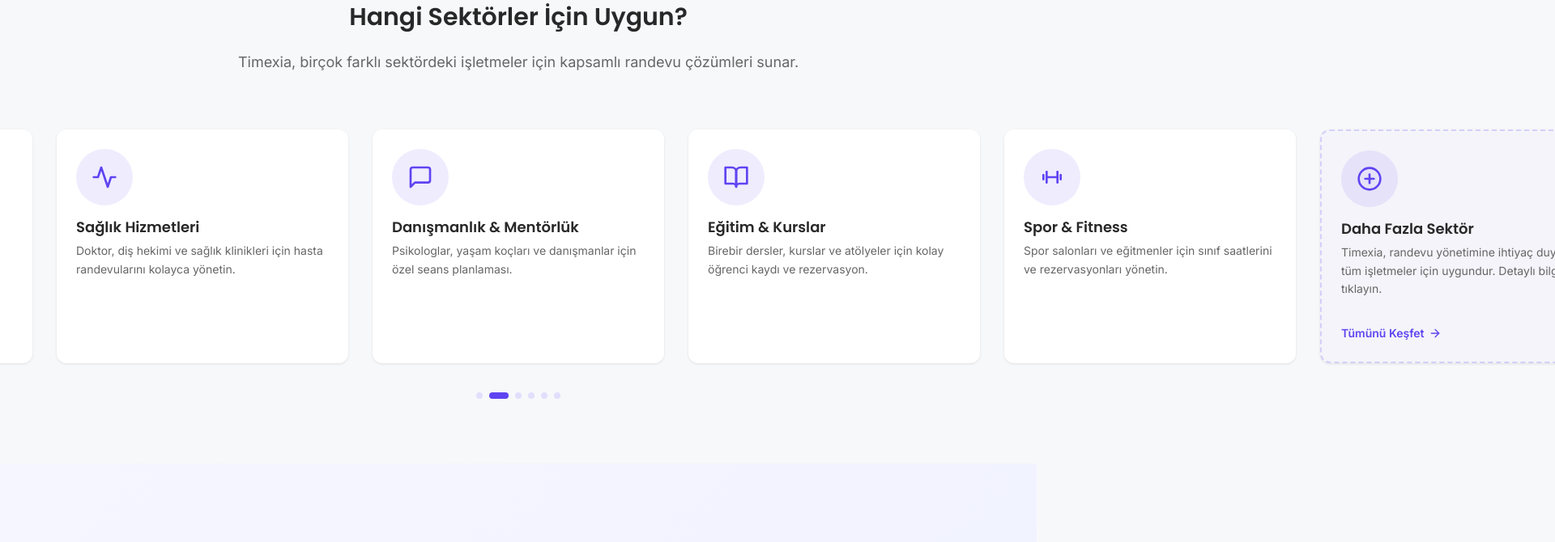
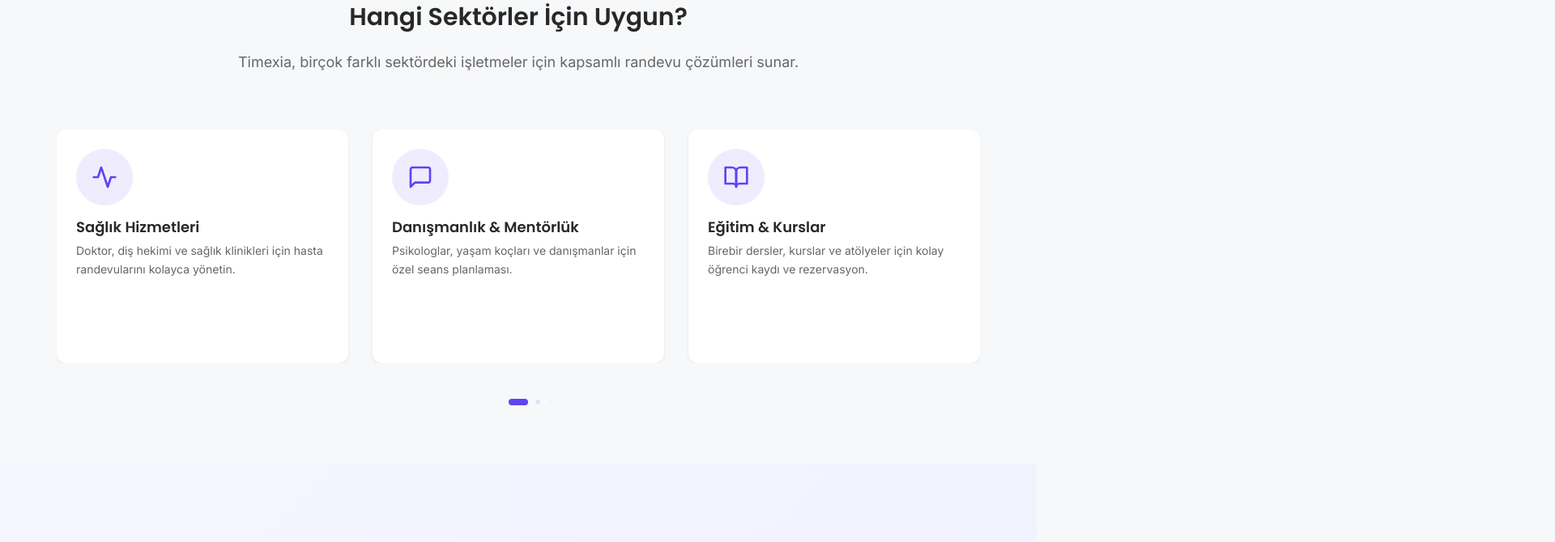
Before and after one commit to kbrbldk96/timexia, a website: page index.html in a window 1280 px wide. Shown: the part 2534-3204 px from the top of the page at 81% size, 1920 px wide, since content can reach past the window. Drawn offline with nearby package versions, Linux system fonts and the light colour scheme.

Commit message:
responsive_updated

```diff
--- a/index.html
+++ b/index.html
@@ -178,7 +178,7 @@
             <div class="shape shape-3"></div>
         </section>
 
-        <!-- Sektörler Carousel Bölümü -->
+        <!-- Sektörler Carousel Bölümü - Taşma sorununu çözen güvenli konteyner eklendi -->
         <section class="sectors">
             <div class="container">
                 <div class="section-header text-center fade-in-up">
@@ -186,8 +186,10 @@
                     <p class="section-description" data-key="sectorsDescription">Timexia birçok farklı sektörden işletme için randevu çözümleri sunar</p>
                 </div>
 
+                <!-- Slider güvenli sarmalayıcı -->
+                <div class="swiper-safe-wrapper">
                     <!-- Swiper slider -->
-                <div class="swiper-container sectors-slider fade-in-up" data-delay="200">
+                    <div class="swiper-container sectors-slider fade-in-up touch-fix" data-delay="200">
                         <div class="swiper-wrapper">
                             <!-- Sektör 1: Güzellik & Bakım -->
                             <div class="swiper-slide">
@@ -282,6 +284,7 @@
 
                         <!-- Pagination için nokta göstergeleri -->
                         <div class="swiper-pagination"></div>
+                    </div>
                 </div>
             </div>
         </section>
@@ -627,40 +630,93 @@
     <!-- Swiper.js JavaScript -->
     <script src="https://unpkg.com/swiper/swiper-bundle.min.js"></script>
     <script>
+        document.addEventListener('DOMContentLoaded', function() {
+            // Mobil cihazlarda dokunma olayını düzgün işlemek için yardımcı fonksiyon
+            function preventBodyScroll(event) {
+                if (event.target.closest('.swiper-container, .swiper-wrapper, .swiper-slide')) {
+                    event.stopPropagation();
+                }
+            }
+
+            // Dokunmatik cihazlarda scroll sorununu çözen olay dinleyicileri
+            document.addEventListener('touchstart', preventBodyScroll, { passive: false });
+            document.addEventListener('touchmove', preventBodyScroll, { passive: false });
+
             const swiper = new Swiper('.sectors-slider', {
-            slidesPerView: 3,
-            spaceBetween: 30,
-            loop: true,
+                slidesPerView: 'auto',  // 'auto' kullanarak içerik genişliğine göre ayarlama
+                centeredSlides: false,
+                spaceBetween: 20,
+                loop: false,  // Loop sorunlar yaratabilir, devre dışı bıraktık
                 autoplay: {
                     delay: 3000,
-                disableOnInteraction: false,
+                    disableOnInteraction: true,
+                    pauseOnMouseEnter: true
                 },
                 pagination: {
                     el: '.swiper-pagination',
                     clickable: true,
+                    dynamicBullets: true
                 },
-            preventClicks: false,
-            preventClicksPropagation: false,
-            simulateTouch: true,
+                // Mobil sorunları çözmek için optimize edilmiş parametreler
+                a11y: false,
+                threshold: 5,  // Çok düşük hassasiyet, yanlışlıkla kaydırmaları önler
+                touchRatio: 0.8,
+                resistanceRatio: 0,  // Direnci kaldır, sınırda fazla çekilmeyi engelle
+                preventClicks: true,
+                preventClicksPropagation: true,
+                touchMoveStopPropagation: true,
+                normalizeSlideIndex: false,
+                cssMode: true,  // Modern tarayıcılarda CSS kaydırmayı kullan (daha smooth)
                 watchSlidesProgress: true,
-            touchStartPreventDefault: false, // Bu satır dokunmatik cihazlardaki yukarı atlama sorununu çözer
+                touchEventsTarget: 'wrapper',
+                touchReleaseOnEdges: true,
+                edgeSwipeDetection: true,
+                nested: false,
+                grabCursor: true,
                 breakpoints: {
                     // 768px altında 1 kart göster (mobil)
                     320: {
                         slidesPerView: 1,
-                    spaceBetween: 20
+                        spaceBetween: 15,
+                        touchRatio: 0.6,  // Mobilde daha düşük hassasiyet
+                        cssMode: true
                     },
                     // 992px altında 2 kart göster (tablet)
                     768: {
                         slidesPerView: 2,
-                    spaceBetween: 30
+                        spaceBetween: 20,
+                        cssMode: true
                     },
                     // 992px üstünde 3 kart göster (masaüstü)
                     992: {
                         slidesPerView: 3,
                         spaceBetween: 30
                     }
+                },
+                on: {
+                    // Slider ile etkileşimde yukarı kayma sorununu engellemek için
+                    touchStart: function(swiper, event) {
+                        if (event && event.preventDefault) {
+                            event.preventDefault();
                         }
+                        document.body.style.overflow = 'hidden';
+                    },
+                    touchEnd: function() {
+                        document.body.style.overflow = '';
+                    },
+                    sliderMove: function(swiper, event) {
+                        if (event && event.preventDefault) {
+                            event.preventDefault();
+                            event.stopPropagation();
+                        }
+                    }
+                }
+            });
+
+            // Sayfa scroll sorunlarını çözmek için yardımcı
+            window.addEventListener('resize', function() {
+                swiper.update();
+            });
         });
     </script>
 </body>
--- a/js/main.js
+++ b/js/main.js
@@ -399,3 +399,40 @@
   // SSS akordeonunu başlat
   initFaqAccordion();
 });
+
+// Dokunmatik cihaz sorunu düzeltmesi
+document.addEventListener('DOMContentLoaded', function() {
+  // Dokunmatik cihaz tespiti
+  const isTouchDevice = 'ontouchstart' in window || navigator.maxTouchPoints > 0 || navigator.msMaxTouchPoints > 0;
+
+  if (isTouchDevice) {
+    document.documentElement.classList.add('touch-device');
+
+    // Tüm swiper konteynerlerine touch-fix sınıfı ekle
+    const swiperContainers = document.querySelectorAll('.swiper-container');
+    swiperContainers.forEach(container => {
+      container.classList.add('touch-fix');
+    });
+
+    // iOS için özel düzeltme
+    if (/iPad|iPhone|iPod/.test(navigator.userAgent)) {
+      document.documentElement.classList.add('ios-device');
+    }
+  }
+
+  // Yatay taşma sorunu için tüm sayfayı kontrol et
+  function checkOverflow() {
+    const body = document.body;
+    const html = document.documentElement;
+
+    if (body.offsetWidth > window.innerWidth) {
+      console.log('Yatay taşma tespit edildi, düzeltiliyor...');
+      body.style.overflowX = 'hidden';
+      html.style.overflowX = 'hidden';
+    }
+  }
+
+  // Sayfa yüklendikten sonra ve pencere boyutunu değiştirdiğimizde kontrol et
+  window.addEventListener('load', checkOverflow);
+  window.addEventListener('resize', checkOverflow);
+});
--- a/scss/base/_reset.scss
+++ b/scss/base/_reset.scss
@@ -12,6 +12,11 @@
 html {
   scroll-behavior: smooth;
   font-size: $font-size-base;
+  overflow-x: hidden; // Yatay kaydırmayı tamamen engelle
+  width: 100%;
+  position: relative;
+  touch-action: manipulation; // Dokunmatik cihazlarda daha iyi tepki
+  -webkit-overflow-scrolling: touch; // iOS'ta daha pürüzsüz kaydırma
 }
 
 body {
--- /dev/null
+++ b/scss/components/_slider-fix.scss
@@ -0,0 +1,100 @@
+/* Slider düzeltmeleri için ek stiller */
+
+html, body {
+  position: relative;
+  height: 100%;
+  width: 100%;
+  overflow-x: hidden;
+  touch-action: pan-y;
+  -webkit-overflow-scrolling: touch;
+}
+
+/* Sectors bölümü taşma düzeltmesi */
+.sectors {
+  width: 100%;
+  max-width: 100vw;
+  overflow: hidden;
+  box-sizing: border-box;
+  position: relative;
+
+  /* Tüm çocuk elementler için taşma kontrolü */
+  & > * {
+    max-width: 100%;
+    box-sizing: border-box;
+  }
+
+  .container {
+    max-width: 100%;
+    width: 100%;
+    padding-left: 15px;
+    padding-right: 15px;
+    overflow: hidden;
+    box-sizing: border-box;
+  }
+}
+
+/* Swiper özel düzeltmeleri */
+.swiper-container.sectors-slider {
+  width: 100%;
+  max-width: 100%;
+  overflow: hidden;
+  margin: 0 auto;
+  position: relative;
+  padding: 20px 0 50px;
+  box-sizing: border-box;
+
+  /* Safari ve iOS için ek düzeltmeler */
+  -webkit-backface-visibility: hidden;
+  -webkit-transform: translate3d(0,0,0);
+  -webkit-perspective: 1000;
+
+  /* Mobil cihazlar için özel stilller */
+  @media (max-width: 768px) {
+    padding: 10px 0 40px;
+
+    .swiper-pagination {
+      bottom: 10px;
+    }
+  }
+
+  /* Slide'lar için düzeltmeler */
+  .swiper-slide {
+    width: auto;
+    height: auto;
+    box-sizing: border-box;
+    touch-action: pan-y;
+    position: relative;
+    overflow: hidden;
+  }
+
+  /* İçerik kartları için düzeltmeler */
+  .sector-card {
+    width: 100%;
+    height: 100%;
+    margin: 0;
+    box-sizing: border-box;
+  }
+
+  /* Swiper pagination düzeltmeleri */
+  .swiper-pagination {
+    position: absolute;
+    bottom: 15px;
+    width: 100%;
+    text-align: center;
+  }
+}
+
+/* Touch özellikleri için özel düzeltmeler */
+.touch-fix {
+  touch-action: none;
+  -webkit-user-select: none;
+  user-select: none;
+  -webkit-touch-callout: none;
+}
+
+/* iOS için özel düzeltmeler */
+@supports (-webkit-touch-callout: none) {
+  .swiper-container {
+    cursor: pointer;
+  }
+}
--- a/scss/pages/_home.scss
+++ b/scss/pages/_home.scss
@@ -1146,6 +1146,8 @@
   padding: $spacing-3xl 0;
   background-color: $color-background;
   position: relative;
+  width: 100%;
+  overflow-x: hidden; // Yatay taşmayı engelle
 
   .section-header {
     margin-bottom: $spacing-xl;
@@ -1154,35 +1156,30 @@
   .swiper-container {
     padding: 20px 0 60px;
     overflow: visible;
-    max-width: 1140px; // İçeriği sınırla
+    max-width: 100%; // Viewport'un ötesine taşmayı önle
     margin: 0 auto;
+    width: 100%; // Tam genişlik
+    box-sizing: border-box; // Padding ve border'ları genişliğe dahil et
+  }
+
+  .swiper-wrapper {
+    box-sizing: border-box;
+    display: flex;
+    height: auto; // İçeriğe göre otomatik yükseklik
   }
 
   .swiper-slide {
     height: auto; // Yüksekliği içeriğe göre otomatik ayarla
+    box-sizing: border-box;
+    display: flex;
+    justify-content: center;
+    align-items: center;
+    flex-shrink: 0;
     transition: transform 0.3s ease;
+    width: 100%; // Tüm genişliği kullan
 
     &:hover {
       transform: translateY(-8px);
-    }
-  }
-
-  .swiper-pagination {
-    bottom: 20px;
-
-    .swiper-pagination-bullet {
-      width: 8px;
-      height: 8px;
-      background-color: lighten($color-primary, 30%);
-      opacity: 0.7;
-      transition: all 0.3s ease;
-
-      &-active {
-        opacity: 1;
-        width: 24px;
-        border-radius: 4px;
-        background-color: $color-primary;
-      }
     }
   }
 
@@ -1198,6 +1195,8 @@
     transition: all 0.3s ease;
     position: relative;
     overflow: hidden;
+    width: 100%; // Kartın container'ı doldurmasını sağla
+    box-sizing: border-box;
 
     &:hover {
       box-shadow: $shadow-lg;
@@ -1269,6 +1268,33 @@
       svg {
         transform: translateX(5px);
       }
+    }
+  }
+
+  // Responsive düzenlemeler
+  @media (max-width: $breakpoint-md) {
+    padding: $spacing-2xl 0;
+
+    .swiper-container {
+      padding: 15px 0 50px;
+      overflow: hidden; // Mobilde overflow'u gizle
+    }
+
+    // Mobilde dokunmatik kaydırma iyileştirmeleri
+    .swiper-slide {
+      touch-action: pan-y; // Sadece dikey kaydırmaya izin ver
+    }
+  }
+
+  @media (max-width: $breakpoint-sm) {
+    padding: $spacing-xl 0;
+
+    .swiper-container {
+      padding: 10px 0 40px;
+    }
+
+    .sector-card {
+      padding: $spacing-md;
     }
   }
 }
```
Lines whose indentation alone changed are shown as unchanged.
